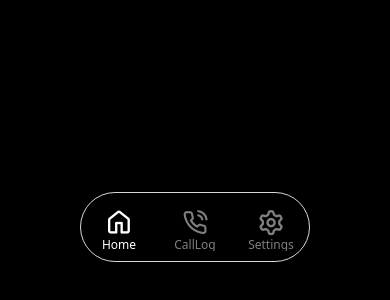
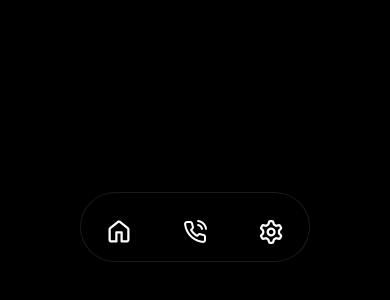
Before and after one commit to Json604/callSummariser, a React Native app: screen / in a window 390 px wide. Shown: the part 532-832 px from the top of the page. Built offline with nearby package versions, Linux system fonts and the light colour scheme.

Commit message:
tab bar animation

```diff
--- a/babel.config.js
+++ b/babel.config.js
@@ -1,3 +1,4 @@
 module.exports = {
   presets: ['module:@react-native/babel-preset'],
+  plugins: ['react-native-reanimated/plugin'],
 };
--- a/package.json
+++ b/package.json
@@ -18,6 +18,7 @@
     "react-native": "0.79.2",
     "react-native-device-info": "^14.0.4",
     "react-native-gesture-handler": "^2.25.0",
+    "react-native-reanimated": "^3.17.5",
     "react-native-safe-area-context": "^5.4.1",
     "react-native-screens": "^4.10.0",
     "react-native-vector-icons": "^10.2.0",
@@ -40,6 +41,7 @@
     "@types/react-test-renderer": "^19.0.0",
     "eslint": "^8.19.0",
     "jest": "^29.6.3",
+    "metro-react-native-babel-preset": "^0.77.0",
     "prettier": "2.8.8",
     "react-test-renderer": "19.0.0",
     "typescript": "5.0.4"
--- a/src/navigation/AppNavigator.tsx
+++ b/src/navigation/AppNavigator.tsx
@@ -1,87 +1,112 @@
-import { StyleSheet,Dimensions } from "react-native";
-import { BlurView } from "@react-native-community/blur";
-import { Home,CallDetails, Settings } from "../screens";
-import { BottomParam } from "../types/navTypes";
-import { createBottomTabNavigator } from "@react-navigation/bottom-tabs";
-import { DarkTheme, NavigationContainer } from "@react-navigation/native";
+import React from 'react';
+import { View, StyleSheet, Dimensions } from 'react-native';
+import { createBottomTabNavigator } from '@react-navigation/bottom-tabs';
+import { NavigationContainer } from '@react-navigation/native';
+import { Home, CallDetails, Settings } from '../screens';
+import { BottomParam } from '../types/navTypes';
 import Icon from 'react-native-vector-icons/Octicons';
 import Icon2 from 'react-native-vector-icons/Feather';
-
+import Animated, { useSharedValue, useAnimatedStyle, withSpring } from 'react-native-reanimated';
 
 const Tab = createBottomTabNavigator<BottomParam>();
 const { width } = Dimensions.get('window');
+const TAB_WIDTH = (width - 160) / 3;
 
-export default function AppNavigator(){
-    return(
-        <NavigationContainer >
+export default function AppNavigator() {
+  const translateX = useSharedValue(0);
+
+  const animatedIndicatorStyle = useAnimatedStyle(() => {
+    return {
+      transform: [{ translateX: translateX.value }],
+    };
+  });
+
+  const handleTabPress = (index: number) => {
+    translateX.value = withSpring(index * TAB_WIDTH, {
+      damping: 10,
+      stiffness: 100,
+    });
+  };
+
+  return (
+    <NavigationContainer>
+      <View style={styles.container}>
         <Tab.Navigator
           initialRouteName="Home"
-            screenOptions={{
-                // animation:'fade',
-                headerShown:false,
-                tabBarStyle: {
-                    position: 'absolute',
-                    bottom: 50,
-                    marginHorizontal:80,
-                    height: 70,
-                    borderRadius: 50,
-                    backgroundColor: 'rgba(0,0,0,0.7)',
-                    borderWidth: 0.5,
-                    // borderColor: 'rgba(255,255,255,0.1)',
-                },
-                tabBarIconStyle: {
-                    marginTop: 10,
-                },
-                tabBarLabelStyle: {
-                    fontSize: 12,
-                    marginBottom: 5,
-                },
-                tabBarActiveTintColor: 'white',
-                tabBarInactiveTintColor: 'gray',
-                tabBarBackground: () => null,
-            }}
+          screenOptions={({ route }) => ({
+            headerShown: false,
+            tabBarStyle: styles.tabBar,
+            tabBarShowLabel: false,
+            tabBarIconStyle: styles.icon,
+          })}
         >
           <Tab.Screen
             name="Home"
             component={Home}
+            listeners={{ tabPress: () => handleTabPress(0) }}
             options={{
-                    tabBarIcon: ({color,size}: {color:string, size:number}) => (
-                        <Icon name='home' color={color} size={size}/>
-                    )
+              tabBarIcon: ({ color, size }) => (
+                <Icon name="home" color="white" size={24} />
+              ),
             }}
           />
           <Tab.Screen
             name="CallLog"
             component={CallDetails}
+            listeners={{ tabPress: () => handleTabPress(1) }}
             options={{
-                    tabBarIcon: ({color,size}: {color:string, size:number}) => (
-                        <Icon2 name='phone-call' color={color} size={size}/>
-                    )
+              tabBarIcon: ({ color, size }) => (
+                <Icon2 name="phone-call" color="white" size={24} />
+              ),
             }}
           />
           <Tab.Screen
             name="Settings"
             component={Settings}
+            listeners={{ tabPress: () => handleTabPress(2) }}
             options={{
-                    tabBarIcon: ({color,size}: {color:string, size:number}) => (
-                        <Icon name='gear' color={color} size={size}/>
-                    )
-                }}/>
+              tabBarIcon: ({ color, size }) => (
+                <Icon name="gear" color="white" size={24} />
+              ),
+            }}
+          />
         </Tab.Navigator>
-                    <BlurView
-                    style={{
+
+        {/* Animated Indicator */}
+        <Animated.View style={[styles.indicator, animatedIndicatorStyle]} />
+      </View>
+    </NavigationContainer>
+  );
+}
+
+const styles = StyleSheet.create({
+  container: {
+    flex: 1,
+  },
+  tabBar: {
+    position: 'absolute',
+    bottom: 50,
+    marginHorizontal: 80,
+    height: 70,
+    borderRadius: 50,
+    backgroundColor: 'rgba(0,0,0,0.7)',
+    borderWidth: 0.5,
+    borderColor: 'rgba(255,255,255,0.1)',
+    flexDirection: 'row',
+    justifyContent: 'space-around',
+    alignItems: 'center',
+  },
+  icon: {
+    marginTop: 10,
+  },
+  indicator: {
     position: 'absolute',
     bottom: 50,
     left: 80,
-                        width: width - 160,
+    width: TAB_WIDTH,
     height: 70,
+    backgroundColor: '#A276F8',
     borderRadius: 50,
     zIndex: -1,
-                    }}
-                    blurType="light"
-                    blurAmount={10}
-                    reducedTransparencyFallbackColor="rgba(0,0,0,0.6)"
-                    />
-        </NavigationContainer>
-    )
-}
+  },
+});
```
Also changed, not shown: 1 other file (tests, documents, lock files or other folders). Lines whose indentation alone changed are shown as unchanged.
